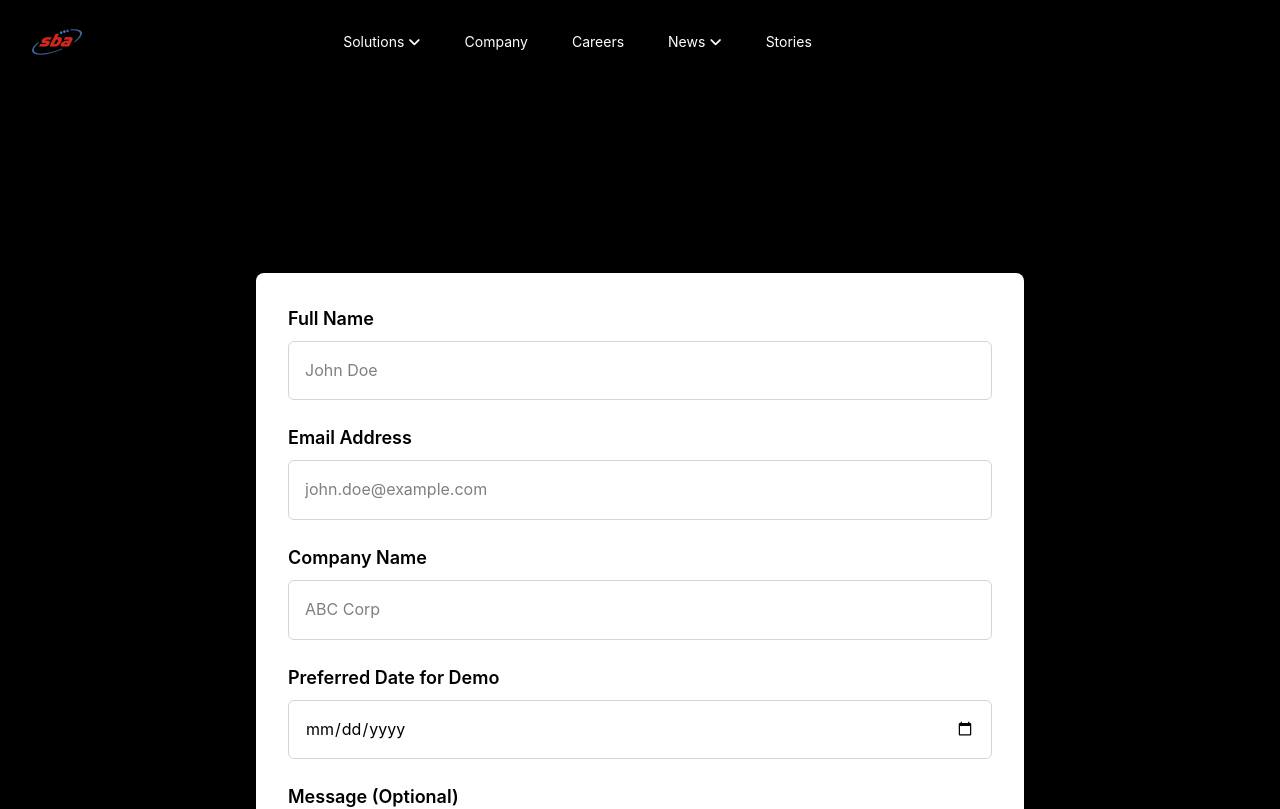
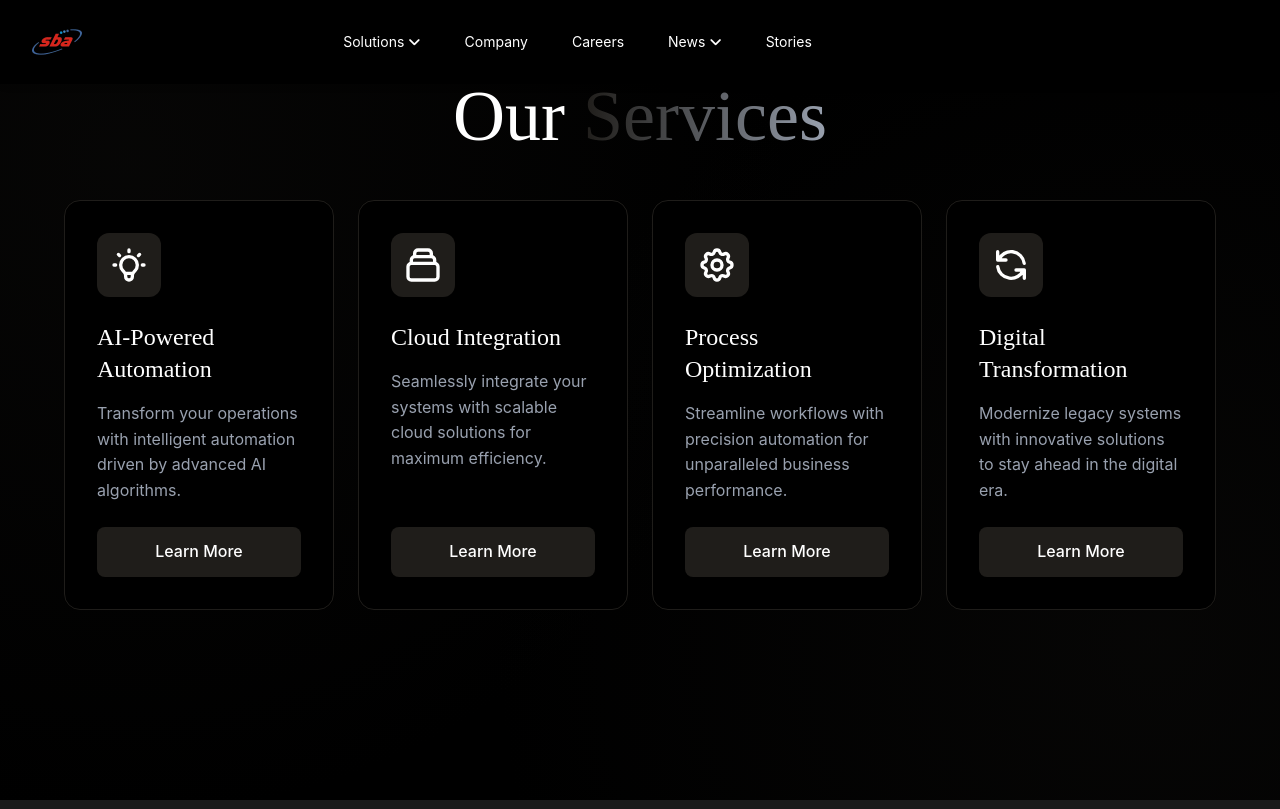
Before and after one commit to samalex0987/sbamodern, a React (Vite) app: page /test in a window 1280 px wide. Shown: the top 809 px of the page. Built offline with nearby package versions, Linux system fonts and the light colour scheme.

Commit message:
created our services section

```diff
--- a/package.json
+++ b/package.json
@@ -12,6 +12,7 @@
   "dependencies": {
     "@tailwindcss/vite": "^4.1.11",
     "aos": "^2.3.4",
+    "framer-motion": "^12.23.3",
     "react": "^19.1.0",
     "react-dom": "^19.1.0",
     "tailwindcss": "^4.1.11"
--- a/src/test.jsx
+++ b/src/test.jsx
@@ -1,103 +1,120 @@
+import React, { useEffect } from 'react';
+import AOS from 'aos';
+import 'aos/dist/aos.css';
 
 function Test(){
 
-    return(
-        <>
-        <br /><br /><br />
-        <section className="py-16 bg-black text-white">
-  <div className="max-w-7xl mx-auto px-4 sm:px-6 lg:px-8">
-    <div className="text-center mb-12" data-aos="fade-up">
-      <h2 className="text-3xl font-bold sm:text-4xl mb-4 text-white">
-        Request a Demo
-      </h2>
-      <p className="text-lg mb-8">
-        Want to see how our platform works? Fill out the form below to schedule a personalized demo.
-      </p>
+useEffect(() => {
+    AOS.init({
+      duration: 800,
+      easing: 'ease-out-cubic',
+      once: true,
+      offset: 100,
+    });
+  }, []);
+
+  const services = [
+    {
+      id: 1,
+      title: "AI-Powered Automation",
+      description: "Transform your operations with intelligent automation driven by advanced AI algorithms.",
+      icon: (
+        <svg className="w-10 h-10" fill="none" stroke="currentColor" viewBox="0 0 24 24">
+          <path strokeLinecap="round" strokeLinejoin="round" strokeWidth="2" d="M9.663 17h4.673M12 3v1m6.364 1.636l-.707.707M21 12h-1M4 12H3m3.343-5.657l-.707-.707m2.828 9.9a5 5 0 117.072 0l-.548.547A3.374 3.374 0 0014 18.469V19a2 2 0 11-4 0v-.531c0-.895-.356-1.754-.988-2.386l-.548-.547z" />
+        </svg>
+      ),
+      animation: 'fade-right',
+    },
+    {
+      id: 2,
+      title: "Cloud Integration",
+      description: "Seamlessly integrate your systems with scalable cloud solutions for maximum efficiency.",
+      icon: (
+        <svg className="w-10 h-10" fill="none" stroke="currentColor" viewBox="0 0 24 24">
+          <path strokeLinecap="round" strokeLinejoin="round" strokeWidth="2" d="M19 11H5m14 0a2 2 0 012 2v6a2 2 0 01-2 2H5a2 2 0 01-2-2v-6a2 2 0 012-2m14 0V9a2 2 0 00-2-2M5 11V9a2 2 0 012-2m0 0V5a2 2 0 012-2h6a2 2 0 012 2v2M7 7h10" />
+        </svg>
+      ),
+      animation: 'fade-left',
+    },
+    {
+      id: 3,
+      title: "Process Optimization",
+      description: "Streamline workflows with precision automation for unparalleled business performance.",
+      icon: (
+        <svg className="w-10 h-10" fill="none" stroke="currentColor" viewBox="0 0 24 24">
+          <path strokeLinecap="round" strokeLinejoin="round" strokeWidth="2" d="M10.325 4.317c.426-1.756 2.924-1.756 3.35 0a1.724 1.724 0 002.573 1.066c1.543-.94 3.31.826 2.37 2.37a1.724 1.724 0 001.065 2.572c1.756.426 1.756 2.924 0 3.35a1.724 1.724 0 00-1.066 2.573c.94 1.543-.826 3.31-2.37 2.37a1.724 1.724 0 00-2.572 1.065c-.426 1.756-2.924 1.756-3.35 0a1.724 1.724 0 00-2.573-1.066c-1.543.94-3.31-.826-2.37-2.37a1.724 1.724 0 00-1.065-2.572c-1.756-.426-1.756-2.924 0-3.35a1.724 1.724 0 001.066-2.573c-.94-1.543.826-3.31 2.37-2.37.996.608 2.296.07 2.572-1.065z" />
+          <path strokeLinecap="round" strokeLinejoin="round" strokeWidth="2" d="M15 12a3 3 0 11-6 0 3 3 0 016 0z" />
+        </svg>
+      ),
+      animation: 'fade-up',
+    },
+    {
+      id: 4,
+      title: "Digital Transformation",
+      description: "Modernize legacy systems with innovative solutions to stay ahead in the digital era.",
+      icon: (
+        <svg className="w-10 h-10" fill="none" stroke="currentColor" viewBox="0 0 24 24">
+          <path strokeLinecap="round" strokeLinejoin="round" strokeWidth="2" d="M4 4v5h.582m15.356 2A8.001 8.001 0 004.582 9m0 0H9m11 11v-5h-.581m0 0a8.003 8.003 0 01-15.357-2m15.357 2H15" />
+        </svg>
+      ),
+      animation: 'fade-down',
+    },
+  ];
+
+  const ServiceCard = ({ service, index }) => {
+    return (
+      <div
+        className="relative hover:cursor-pointer bg-black/90 backdrop-blur-sm rounded-2xl p-8 border border-[#1F1D1A] overflow-hidden group"
+        data-aos={service.animation}
+        data-aos-delay={index * 600}
+      >
+        <div
+          className="absolute inset-0 bg-gradient-to-br from-[#1F1D1A]/20 to-black opacity-0 group-hover:opacity-100 transition-opacity duration-500"
+        />
+        <div className="relative z-10 flex flex-col h-full">
+          <div className="w-16 h-16 bg-[#1F1D1A] rounded-xl flex items-center justify-center mb-6 group-hover:scale-110 group-hover:rotate-10 transition-transform duration-300">
+            {service.icon}
           </div>
-
-    <div className="max-w-3xl mx-auto bg-white text-black p-8 rounded-lg shadow-lg">
-      <form action="#" method="POST">
-        <div className="space-y-6">
-          {/* Full Name */}
-          <div className="flex flex-col">
-            <label className="text-lg font-semibold mb-2">Full Name</label>
-            <input
-              type="text"
-              name="fullName"
-              id="fullName"
-              placeholder="John Doe"
-              className="p-4 border border-gray-300 rounded-md focus:outline-none focus:ring-2 focus:ring-black focus:border-black"
-              required
-            />
-          </div>
-
-          {/* Email Address */}
-          <div className="flex flex-col">
-            <label className="text-lg font-semibold mb-2">Email Address</label>
-            <input
-              type="email"
-              name="email"
-              id="email"
-              placeholder="john.doe@example.com"
-              className="p-4 border border-gray-300 rounded-md focus:outline-none focus:ring-2 focus:ring-black focus:border-black"
-              required
-            />
-          </div>
-
-          {/* Company Name */}
-          <div className="flex flex-col">
-            <label className="text-lg font-semibold mb-2">Company Name</label>
-            <input
-              type="text"
-              name="companyName"
-              id="companyName"
-              placeholder="ABC Corp"
-              className="p-4 border border-gray-300 rounded-md focus:outline-none focus:ring-2 focus:ring-black focus:border-black"
-              required
-            />
-          </div>
-
-          {/* Preferred Date for Demo */}
-          <div className="flex flex-col">
-            <label className="text-lg font-semibold mb-2">Preferred Date for Demo</label>
-            <input
-              type="date"
-              name="demoDate"
-              id="demoDate"
-              className="p-4 border border-gray-300 rounded-md focus:outline-none focus:ring-2 focus:ring-black focus:border-black"
-              required
-            />
-          </div>
-
-          {/* Brief Message */}
-          <div className="flex flex-col">
-            <label className="text-lg font-semibold mb-2">Message (Optional)</label>
-            <textarea
-              name="message"
-              id="message"
-              placeholder="Tell us about your specific requirements or any questions you have."
-              className="p-4 border border-gray-300 rounded-md focus:outline-none focus:ring-2 focus:ring-black focus:border-black"
-              rows="4"
-            ></textarea>
-          </div>
-
-          {/* Submit Button */}
-          <div className="flex justify-center">
+          <h3 className="text-2xl font-bold text-white mb-4">{service.title}</h3>
+          <p className="text-gray-400 mb-6 flex-grow">{service.description}</p>
           <button
-              type="submit"
-              className="bg-black text-white px-8 py-3 rounded-full text-lg font-semibold hover:bg-white hover:text-black transition-all"
+            className="relative inline-flex items-center justify-center px-6 py-3 font-medium text-white bg-[#1F1D1A] rounded-lg overflow-hidden transition-all duration-1000 group-hover:bg-gray-200 group-hover:text-black w-full"
           >
-              Request Demo
+            <span className="absolute inset-0 w-0 bg-gray-200 transition-all duration-1000 ease-out group-hover:w-full"></span>
+            <span className="relative z-10">Learn More</span>
           </button>
         </div>
       </div>
-      </form>
+    );
+  };
+
+  return (
+    <div className="min-h-screen bg-black text-white py-20 px-4 relative overflow-hidden">
+      <div
+        className="absolute inset-0"
+        style={{
+          backgroundImage: `
+            radial-gradient(circle at 10% 20%, rgba(31, 29, 26, 0.2) 0%, transparent 50%),
+            radial-gradient(circle at 90% 80%, rgba(31, 29, 26, 0.2) 0%, transparent 50%)
+          `,
+        }}
+      />
+      <div className="max-w-6xl mx-auto relative z-10">
+        <h1
+          className="text-5xl md:text-7xl font-bold text-center mb-12"
+          data-aos="fade-down"
+          data-aos-duration="800"
+        >
+          Our <span className="bg-gradient-to-r from-[#1F1D1A] to-gray-400 bg-clip-text text-transparent">Services</span>
+        </h1>
+        <div className="grid grid-cols-1 md:grid-cols-2 lg:grid-cols-4 gap-6">
+          {services.map((service, index) => (
+            <ServiceCard key={service.id} service={service} index={index} />
+          ))}
         </div>
       </div>
-</section>
-
-        </>
-    )
-}
+    </div>
+  );
+};
 
 export default Test
```
Also changed, not shown: 1 other file (tests, documents, lock files or other folders). Lines whose indentation alone changed are shown as unchanged.
